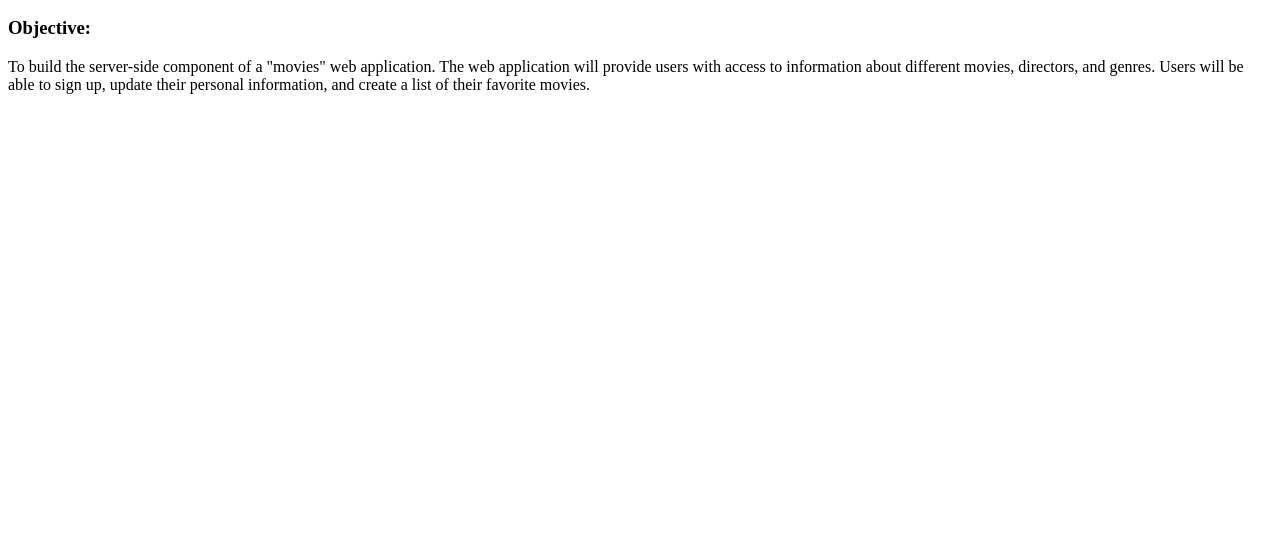
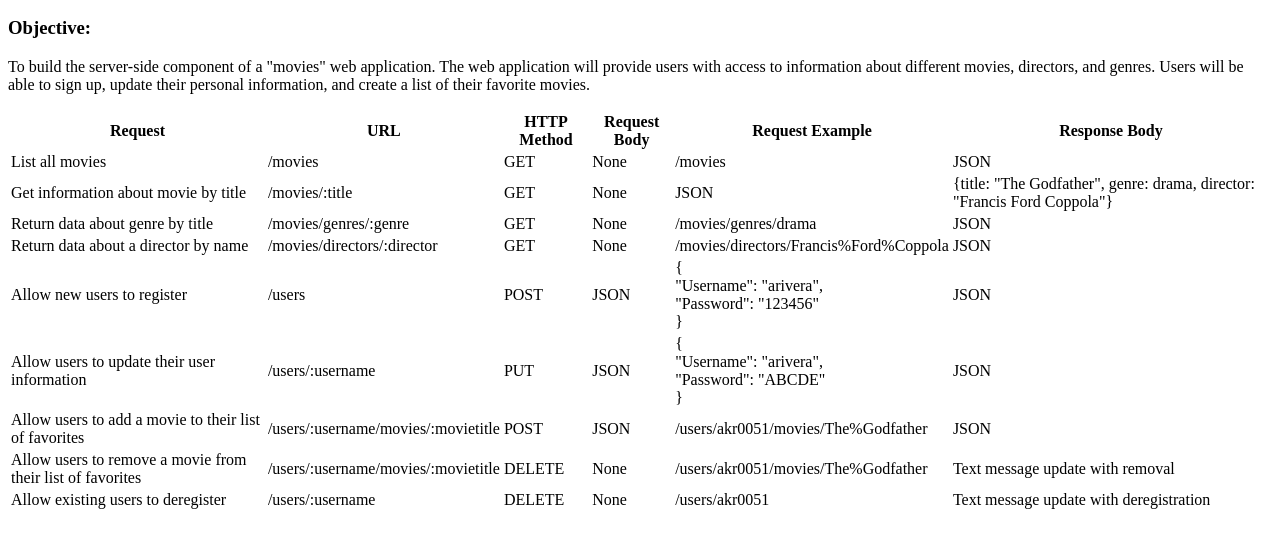
Before and after one commit to akr0051/myFlix, a website: page public/documentation.html in a window 1280 px wide. Shown: the part 110-658 px from the top of the page. Drawn offline with Linux system fonts and the light colour scheme.

Commit message:
Update documentation.html
created table with URL endpoints

```diff
--- a/public/documentation.html
+++ b/public/documentation.html
@@ -20,5 +20,98 @@
         movies.
       </p>
     </section>
+    <div>
+      <table>
+        <tr>
+          <th>Request</th>
+          <th>URL</th>
+          <th>HTTP Method</th>
+          <th>Request Body</th>
+          <th>Request Example</th>
+          <th>Response Body</th>
+        </tr>
+        <tr>
+          <td>List all movies</td>
+          <td>/movies</td>
+          <td>GET</td>
+          <td>None</td>
+          <td>/movies</td>
+          <td>JSON</td>
+        </tr>
+        <tr>
+          <td>Get information about movie by title</td>
+          <td>/movies/:title</td>
+          <td>GET</td>
+          <td>None</td>
+          <td>JSON</td>
+          <td>
+            {title: "The Godfather", genre: drama, director: "Francis Ford
+            Coppola"}
+          </td>
+        </tr>
+        <tr>
+          <td>Return data about genre by title</td>
+          <td>/movies/genres/:genre</td>
+          <td>GET</td>
+          <td>None</td>
+          <td>/movies/genres/drama</td>
+          <td>JSON</td>
+        </tr>
+        <tr>
+          <td>Return data about a director by name</td>
+          <td>/movies/directors/:director</td>
+          <td>GET</td>
+          <td>None</td>
+          <td>/movies/directors/Francis%Ford%Coppola</td>
+          <td>JSON</td>
+        </tr>
+        <tr>
+          <td>Allow new users to register</td>
+          <td>/users</td>
+          <td>POST</td>
+          <td>JSON</td>
+          <td>
+            {<br />"Username": "arivera",<br />
+            "Password": "123456"<br />}
+          </td>
+          <td>JSON</td>
+        </tr>
+        <tr>
+          <td>Allow users to update their user information</td>
+          <td>/users/:username</td>
+          <td>PUT</td>
+          <td>JSON</td>
+          <td>
+            {<br />"Username": "arivera",<br />
+            "Password": "ABCDE"<br />}
+          </td>
+          <td>JSON</td>
+        </tr>
+        <tr>
+          <td>Allow users to add a movie to their list of favorites</td>
+          <td>/users/:username/movies/:movietitle</td>
+          <td>POST</td>
+          <td>JSON</td>
+          <td>/users/akr0051/movies/The%Godfather</td>
+          <td>JSON</td>
+        </tr>
+        <tr>
+          <td>Allow users to remove a movie from their list of favorites</td>
+          <td>/users/:username/movies/:movietitle</td>
+          <td>DELETE</td>
+          <td>None</td>
+          <td>/users/akr0051/movies/The%Godfather</td>
+          <td>Text message update with removal</td>
+        </tr>
+        <tr>
+          <td>Allow existing users to deregister</td>
+          <td>/users/:username</td>
+          <td>DELETE</td>
+          <td>None</td>
+          <td>/users/akr0051</td>
+          <td>Text message update with deregistration</td>
+        </tr>
+      </table>
+    </div>
   </body>
 </html>
```
